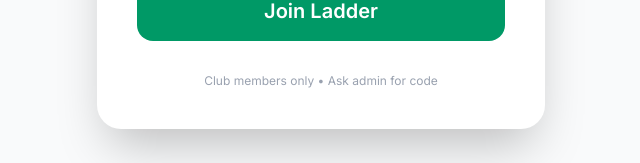
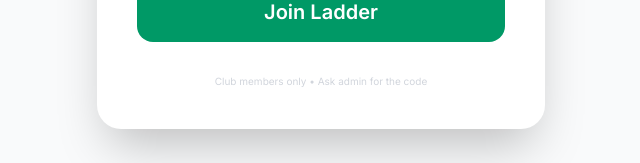
Before and after one commit to timcoker100-prog/napton-tennis-ladder, a Next.js app: page /login in a window 1280 px wide. Shown: the part 618-781 px from the top of the page, without its empty margins (319-959 px from the left). Built offline with nearby package versions, Linux system fonts and the light colour scheme.

Commit message:
Fully hide secret code

```diff
--- a/app/login/page.tsx
+++ b/app/login/page.tsx
@@ -52,8 +52,8 @@ export default function LoginPage() {
           Join Ladder
         </button>
 
-        <p className="text-center text-xs text-gray-400 mt-8">
-          Club members only • Ask admin for code
+               <p className="text-center text-[10px] text-gray-300 mt-8">
+          Club members only • Ask admin for the code
         </p>
       </div>
     </div>
```
